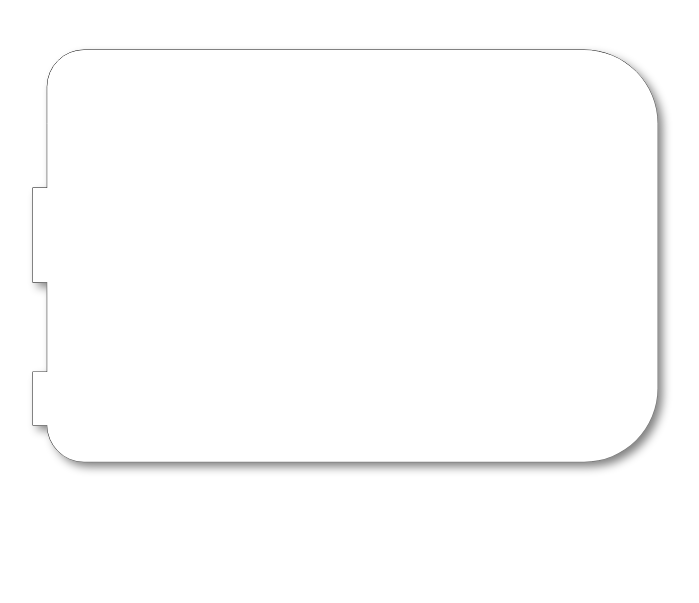
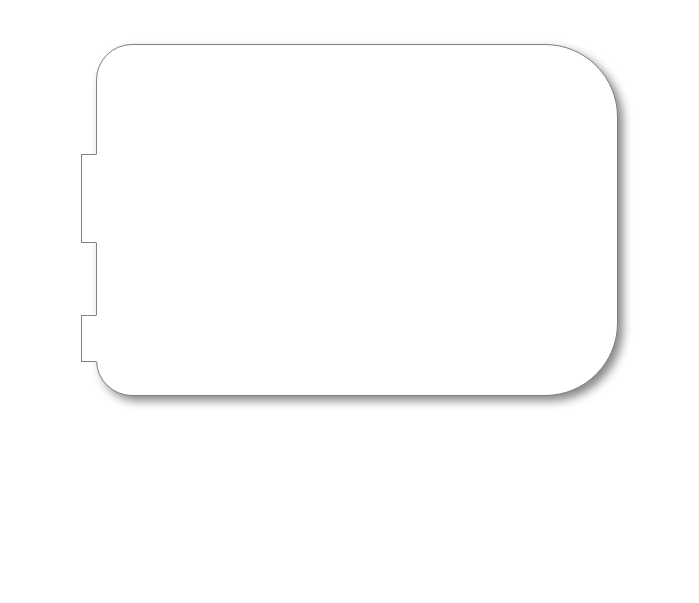
Before and after one commit to ebadawy/bone101-demo, a plain HTML site: page index.html in a window 1280 px wide. Shown: the whole page, without its empty margins (319-1018 px from the left). Drawn offline with Linux system fonts and the light colour scheme.

Commit message:
Draw bonecard using css

```diff
--- a/index.html
+++ b/index.html
@@ -7,12 +7,14 @@
 
     <link rel="stylesheet" href="stylesheets/bootstrap.css">
     <link rel="stylesheet" href="stylesheets/bootstrap-theme.css">
+    <link rel="stylesheet" href="stylesheets/main.css">
 
   </head>
   <body>
-  <div class="row">
- 		<div class="col-md-8 col-md-offset-3">
-			<canvas id="canves-beagleCard" width="800" height="600"></canvas>
+    <div class="row">
+ 		<div class="col-md-10 col-md-offset-2">
+			<div class='bonecard'>
+      </div>
 		</div>
   	</div>
     <script src="javascripts/jquery-2.1.3.min.js"></script>
--- a/javascripts/script.js
+++ b/javascripts/script.js
@@ -1,43 +1,3 @@
 window.onload = function() {
-	CanvasRenderingContext2D.prototype.beagleCard = function(startX, startY, width, height, carve1, carve2, w1, w2, d, out) {
-		this.moveTo(startX, startY);
-		this.lineTo(startX+width, startY);
-		this.arcTo(startX+width+carve1,startY,startX+width+carve1,startY+carve1,carve1);
-		this.lineTo(startX+width+carve1, startY+carve1+height);
-		this.arcTo(startX+width+carve1,startY+carve1+height+carve1,startX+width,startY+carve1+height+carve1,carve1);
-		this.lineTo(startX,startY+carve1+height+carve1);
-		this.arcTo(startX-carve2,startY+carve1+height+carve1,startX-carve2,startY+carve1+height+carve1-carve2,carve2);
-		this.lineTo(startX-carve2-out, startY+carve1+height+carve1-carve2);
-		this.lineTo(startX-carve2-out,startY+carve1+height+carve1-carve2-w2);
-		this.lineTo(startX-carve2,startY+carve1+height+carve1-carve2-w2);
-		this.lineTo(startX-carve2, startY+carve1+height+carve1-carve2-w2-d);
-		this.lineTo(startX-carve2-out, startY+carve1+height+carve1-carve2-w2-d);
-		this.lineTo(startX-carve2-out, startY+carve1+height+carve1-carve2-w2-d-w1);
-		this.lineTo(startX-carve2, startY+carve1+height+carve1-carve2-w2-d-w1);
-		this.lineTo(startX-carve2, startY+carve1);
-		this.arcTo(startX-carve2, startY, startX, startY, carve2);
-	}
-	var canvasBeagleCard = document.getElementById('canves-beagleCard');
-	var contextBeagleCard = canvasBeagleCard.getContext('2d');
 
-	var startX = 75;
-	var startY = 50;
-	var width = 500;
-	var height = 264.7;
-	var carve1 = 73.53;//radius of the two carves on the right
-	var carve2 = 36.76;//radius of the two carves on the left
-	var out = 14.7;//ports out-distance
-	var w1 = 94.11;//ethernet port width
-	var w2 = 52.9;//power port width
-	var d = 90;//distance between ethernet and power ports
-
-	contextBeagleCard.beginPath();
-	contextBeagleCard.beagleCard(startX, startY, width, height, carve1, carve2, w1, w2, d, out);
-	contextBeagleCard.stroke();
-	contextBeagleCard.shadowOffsetX = 5;
-	contextBeagleCard.shadowOffsetY = 5;
-	contextBeagleCard.shadowBlur = 10;
-	contextBeagleCard.shadowColor = 'gray';
-	contextBeagleCard.fillStyle = 'white';
-	contextBeagleCard.fill();
 }
--- /dev/null
+++ b/stylesheets/main.css
@@ -0,0 +1,45 @@
+div.bonecard {
+	background-color: white;
+	margin-left: 18%;
+	margin-top: 4%;
+	width: 500px;
+	height: 330px;
+	border: 1px solid grey;
+	border-left: 1px solid grey;
+	padding: 10px;
+	-webkit-border-radius: 20px;
+	-webkit-border-top-right-radius: 50px;
+	-webkit-border-bottom-right-radius: 50px;
+	-moz-border-radius: 20px;
+	-moz-border-radius-topright: 50px;
+	-moz-border-radius-bottomright: 50px;
+	border-radius: 36px;
+	border-top-right-radius: 73px;
+	border-bottom-right-radius: 73px;
+	position: absolute;
+	float: center;
+	-webkit-transition: color 0.5s ease;
+	box-sizing: content-box;
+	box-shadow: 5px 5px 10px #888888;
+}
+
+div.bonecard:after, div.bonecard:before {
+    background-color: white;
+	position: absolute;
+	display: block;
+	content: "";
+	border: 1px solid grey;
+	border-right: 1px solid white;
+	width: 14px;
+	left: -16px;
+	box-sizing: content-box;
+}
+
+div.bonecard:before {
+    top: 109px;
+    height: 87px;
+}
+div.bonecard:after {
+    top: 270px;
+    height: 45px;
+}
```
